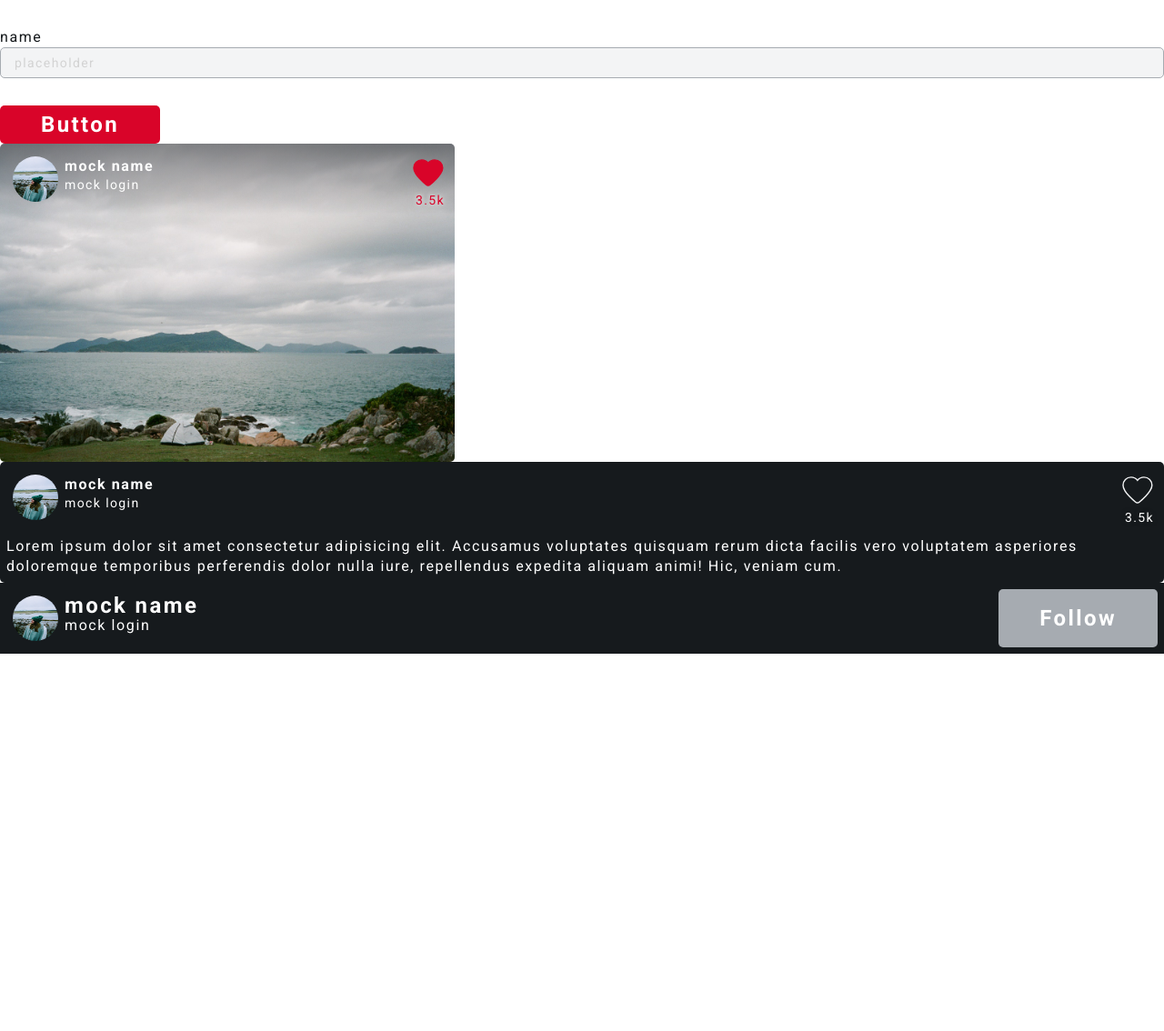
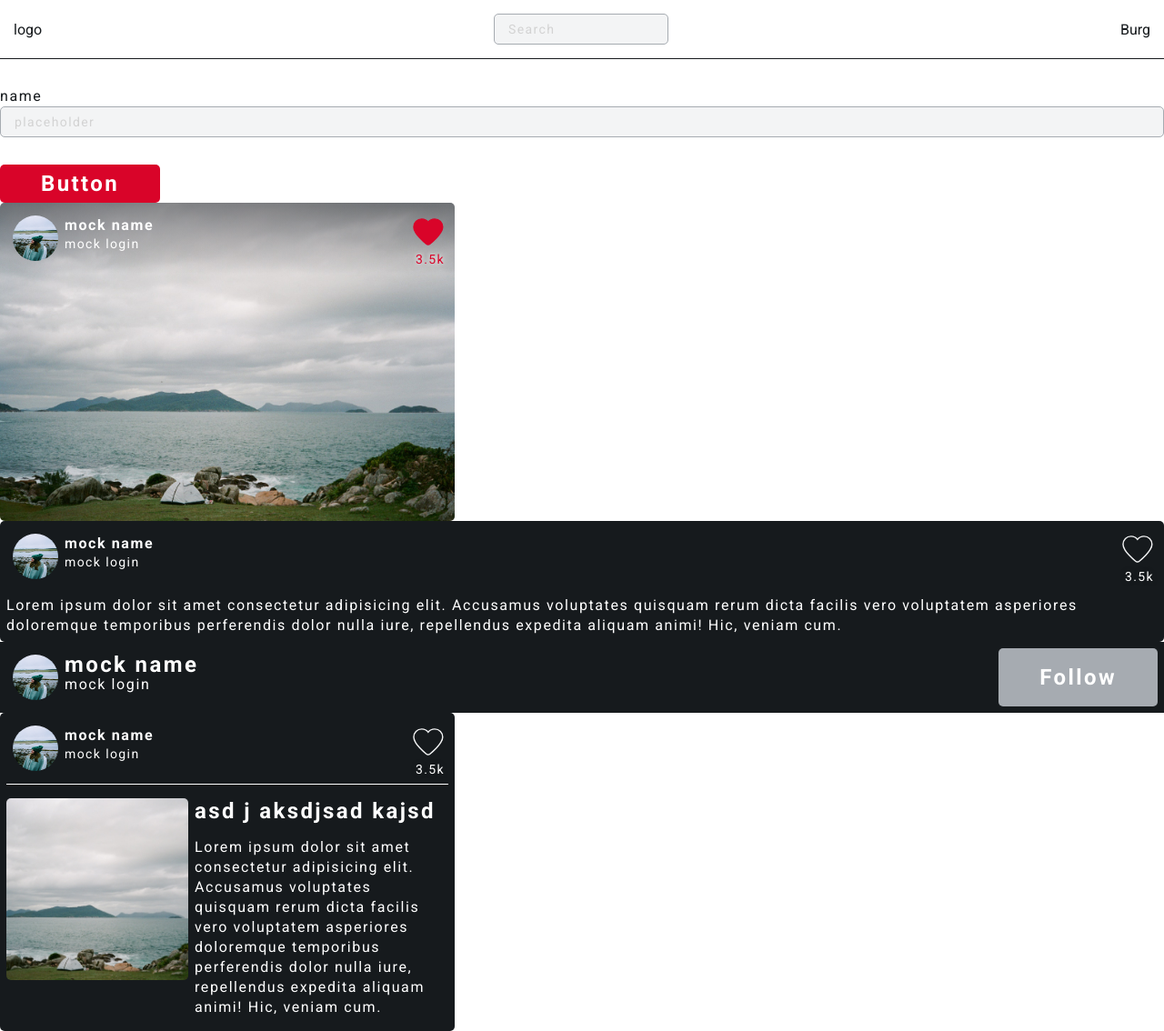
Before and after one commit to LGPossatto/table-anarchy, a React (Create React App) app: page / in a window 1280 px wide. Shown: the whole page at 91% size. Before the commit the page ends 800 px from the top, so only its background shows below. Built offline with nearby package versions, Linux system fonts and the light colour scheme.

Commit message:
styled the last cards and created simple nav bar

```diff
--- a/src/App.tsx
+++ b/src/App.tsx
@@ -4,11 +4,13 @@ import { BrowserRouter } from "react-router-dom";
 import placeholderImg from "./assets/images/placeholder.jpg";
 import profileImg from "./assets/images/profile.jpg";
 
+import { NavBar } from "./components/navbar/NavBar.component";
 import { CtaBtn } from "./components/buttons/cta-btn/CtaBtn.component";
 import { TextInput } from "./components/inputs/text-input/TextInput.component";
 import { ImgCard } from "./components/cards/img-card/ImgCard.component";
 import { TextCard } from "./components/cards/text-card/TextCard.component";
 import { FollowCard } from "./components/cards/follow-card/FollowCard.component";
+import { GameCard } from "./components/cards/game-card/GameCard.component";
 
 function App() {
   const [value, setValue] = useState("");
@@ -24,6 +26,7 @@ function App() {
   return (
     <BrowserRouter>
       <div className="App">
+        <NavBar></NavBar>
         <TextInput
           id={"id"}
           name={"name"}
@@ -36,6 +39,12 @@ function App() {
         <ImgCard img={placeholderImg} href="/" profile={profile}></ImgCard>
         <TextCard desc={desc} href="/" profile={profile}></TextCard>
         <FollowCard profile={profile}></FollowCard>
+        <GameCard
+          img={placeholderImg}
+          title={"asd j aksdjsad kajsd"}
+          desc={desc}
+          profile={profile}
+        ></GameCard>
       </div>
     </BrowserRouter>
   );
--- a/src/components/cards/game-card/GameCard.component.tsx
+++ b/src/components/cards/game-card/GameCard.component.tsx
@@ -1,5 +1,6 @@
+import "./game-card.stye.scss";
+import { HeartBtn } from "../../buttons/heart-btn/HeartBtn.component";
 import { ProfileInfo } from "../../profile-info/ProfileInfo.component";
-import "./game-card.stye.scss";
 
 interface props {
   profile: { img: string; name: string; login: string };
@@ -13,6 +14,10 @@ export const GameCard = ({ profile, img, title, desc }: props) => {
     <div className="game-card">
       <div className="game-card__top">
         <ProfileInfo {...profile}></ProfileInfo>
+        <HeartBtn
+          active={false}
+          onClick={() => console.log("gamecard heart")}
+        ></HeartBtn>
       </div>
 
       <div className="game-card__bot">
--- a/src/components/cards/game-card/game-card.stye.scss
+++ b/src/components/cards/game-card/game-card.stye.scss
@@ -0,0 +1,65 @@
+@import "../../../assets/styles/variables.style";
+
+.game-card {
+  overflow: hidden;
+
+  width: 500px;
+  height: 350px;
+  padding: 7px;
+
+  border-radius: 5px;
+
+  background-color: $color-black;
+
+  &__top {
+    display: flex;
+    justify-content: space-between;
+    align-items: center;
+
+    padding-bottom: 7px;
+
+    border-bottom: 1px solid $color-white;
+  }
+
+  &__bot {
+    display: flex;
+
+    padding-top: 15px;
+
+    .img-box {
+      flex-shrink: 0;
+      overflow: hidden;
+
+      width: 200px;
+      height: 200px;
+
+      border-radius: 5px;
+
+      img {
+        object-fit: cover;
+
+        width: 100%;
+        height: 100%;
+      }
+    }
+
+    .text-box {
+      margin-left: 7px;
+
+      h2,
+      p {
+        color: $color-white;
+      }
+
+      h2 {
+        @include font-sub-title();
+
+        margin-bottom: 15px;
+      }
+
+      p {
+        @include font-text();
+      }
+    }
+  }
+}
--- a/src/components/inputs/text-input/TextInput.component.tsx
+++ b/src/components/inputs/text-input/TextInput.component.tsx
@@ -9,6 +9,7 @@ interface props {
   placeholder?: string;
   required?: boolean;
   errorMessage?: string;
+  noLabel?: boolean;
 }
 
 export const TextInput = ({
@@ -20,6 +21,7 @@ export const TextInput = ({
   placeholder = "",
   required = false,
   errorMessage,
+  noLabel = false,
 }: props) => {
   const handleChange = (value: string) => {
     setValue(value);
@@ -27,7 +29,9 @@ export const TextInput = ({
 
   return (
     <div className="text-input">
-      <label htmlFor={`${id}`}>{name}</label>
+      <label htmlFor={`${id}`} style={{ display: noLabel ? "none" : "block" }}>
+        {name}
+      </label>
       <input
         className={errorMessage ? "error-message" : ""}
         type={type}
--- /dev/null
+++ b/src/components/navbar/NavBar.component.tsx
@@ -0,0 +1,22 @@
+import { useState } from "react";
+import { TextInput } from "../inputs/text-input/TextInput.component";
+import "./navbar.style.scss";
+
+export const NavBar = () => {
+  const [search, setSearch] = useState("");
+
+  return (
+    <nav className="navbar">
+      <span>logo</span>
+      <TextInput
+        id="search"
+        name="search"
+        value={search}
+        setValue={setSearch}
+        placeholder="Search"
+        noLabel={true}
+      ></TextInput>
+      <span>Burg</span>
+    </nav>
+  );
+};
--- /dev/null
+++ b/src/components/navbar/navbar.style.scss
@@ -0,0 +1,14 @@
+@import "../../assets/styles/variables.style";
+
+.navbar {
+  display: flex;
+  justify-content: space-between;
+  align-items: center;
+
+  padding: 15px;
+  border-bottom: 1px solid $color-black;
+
+  .text-input {
+    margin: 0;
+  }
+}
```
Also changed, not shown: 1 other file (tests, documents, lock files or other folders).
